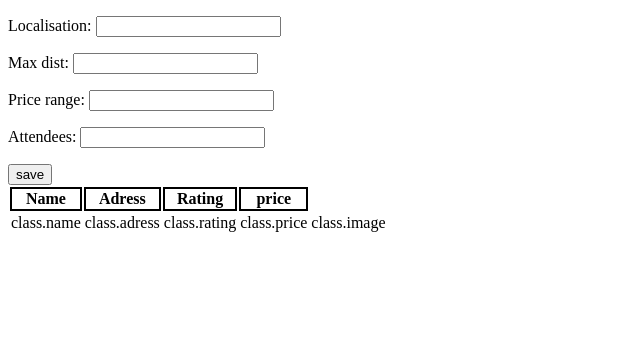
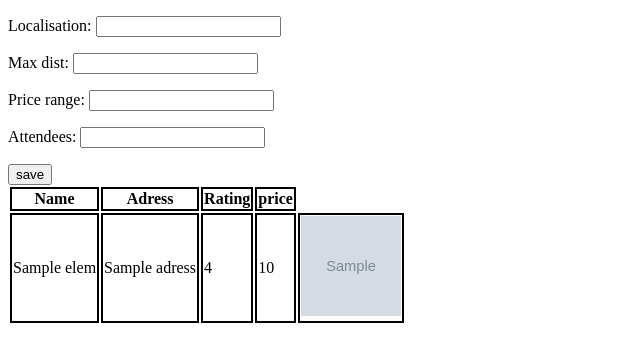
Before and after one commit to edessain19/restaurant_finder, a Django app: template mysite/form_resto/templates/resto/form.html in a window 1280 px wide. Shown: the top 362 px of the page, without its empty margins (0-640 px from the left). Run offline with Django 3.2, Linux system fonts and the light colour scheme; tables that the repository leaves empty hold one stand-in row (values such as "Sample post"); the template is opened without the code that fills it: values that come from a table or form of the project are taken from there, most other values are stand-ins (such as "Sample title", 1, 10 or a date in 2020); grey boxes marked "Sample" are stand-in pictures.

Commit message:
creation of the form

```diff
--- a/mysite/form_resto/templates/resto/form.html
+++ b/mysite/form_resto/templates/resto/form.html
@@ -3,7 +3,6 @@
 <head>
     <meta charset="UTF-8">
     <meta name="viewport" content="width=device-width, initial-scale=1.0">
-    <meta http-equiv="refresh" content="42">
     <title>Document</title>
 </head>
 <body>
@@ -18,13 +17,13 @@
         <th style="border: solid 2px" >Adress</th>
         <th style="border: solid 2px" >Rating</th>
         <th style="border: solid 2px" >price</th>
-        {% for class in result %}
+        {% for elem in result %}
             <tr>
-                <td>class.name</td>
-                <td>class.adress</td>
-                <td>class.rating</td>
-                <td>class.price</td>
-                <td>class.image</td>
+                <td style="border: solid 2px" >{{ elem.name }}</td>
+                <td style="border: solid 2px" >{{ elem.adress }}</td>
+                <td style="border: solid 2px" >{{ elem.rating }}</td>
+                <td style="border: solid 2px" >{{ elem.price }}</td>
+                <td style="border: solid 2px" > <img src="{{ elem.image }}" alt="picture of the restaurant" width="100" height="100"/></td>
             </tr>
         {% endfor %}
     </table>
```
Also changed, not shown: mysite/form_resto/get_request.py (+2 -36 lines), mysite/form_resto/views.py (+30 -0 lines).
